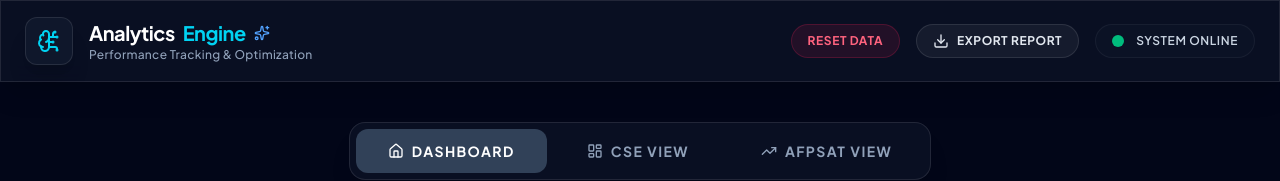
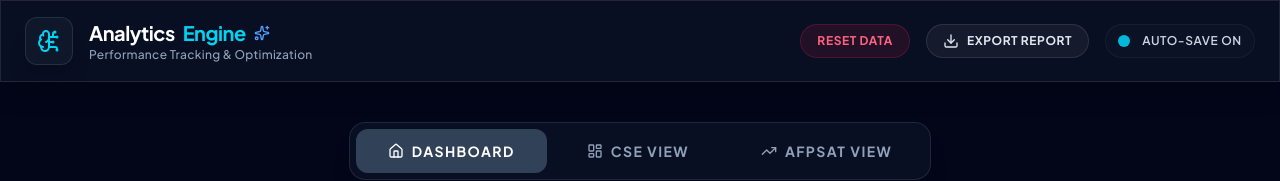
Before and after one commit to Babyama0901/CSE-AFPSAT-Analytics-Progression-Learning-Coach, a React (Vite) app: page / in a window 1280 px wide. Shown: the top 181 px of the page. Built offline with nearby package versions, Linux system fonts and the light colour scheme.

Commit message:
feat: implemented robust local storage auto-saving with visual UI indicator

```diff
--- a/src/App.tsx
+++ b/src/App.tsx
@@ -15,6 +15,8 @@ export default function App() {
   const [logs, setLogs] = useState<ScoreLog[]>([]);
   const [activeTab, setActiveTab] = useState<'DASHBOARD' | ExamType>('DASHBOARD');
   const [isExportModalOpen, setIsExportModalOpen] = useState(false);
+  const [isLoaded, setIsLoaded] = useState(false);
+  const [saveStatus, setSaveStatus] = useState<'IDLE' | 'SAVING' | 'SAVED'>('IDLE');
 
   // Load from local storage on mount
   useEffect(() => {
@@ -24,12 +26,21 @@ export default function App() {
         setLogs(JSON.parse(saved));
       } catch (e) {}
     }
+    setIsLoaded(true);
   }, []);
 
   // Save to local storage on change
   useEffect(() => {
-    localStorage.setItem('analytics-engine-logs', JSON.stringify(logs));
-  }, [logs]);
+    if (isLoaded) {
+      setSaveStatus('SAVING');
+      const timeout = setTimeout(() => {
+        localStorage.setItem('analytics-engine-logs', JSON.stringify(logs));
+        setSaveStatus('SAVED');
+        setTimeout(() => setSaveStatus('IDLE'), 2000);
+      }, 500); // Debounce visual indicator
+      return () => clearTimeout(timeout);
+    }
+  }, [logs, isLoaded]);
 
   const handleAddLog = (logData: Omit<ScoreLog, 'id' | 'timestamp'>) => {
     const newLog: ScoreLog = {
@@ -115,11 +126,20 @@ export default function App() {
               <Download className="w-4 h-4" /> Export Report
             </button>
 
-            <div className="flex items-center gap-3 bg-slate-900/50 px-4 py-2 rounded-full border border-white/5">
+            <div className="flex items-center gap-3 bg-slate-900/50 px-4 py-2 rounded-full border border-white/5 transition-all w-[150px] justify-center">
               <div className="relative flex h-3 w-3">
-                <span className="relative inline-flex rounded-full h-3 w-3 bg-emerald-500"></span>
+                {saveStatus === 'SAVING' && (
+                  <span className="animate-ping absolute inline-flex h-full w-full rounded-full bg-amber-400 opacity-75"></span>
+                )}
+                <span className={`relative inline-flex rounded-full h-3 w-3 ${
+                  saveStatus === 'SAVING' ? 'bg-amber-500' :
+                  saveStatus === 'SAVED' ? 'bg-emerald-500' : 'bg-cyan-500'
+                }`}></span>
               </div>
-              <span className="text-xs font-semibold tracking-wider text-slate-300">SYSTEM ONLINE</span>
+              <span className="text-xs font-semibold tracking-wider text-slate-300 whitespace-nowrap">
+                {saveStatus === 'SAVING' ? 'SAVING...' :
+                 saveStatus === 'SAVED' ? 'ALL SAVED' : 'AUTO-SAVE ON'}
+              </span>
             </div>
           </div>
         </div>
```
